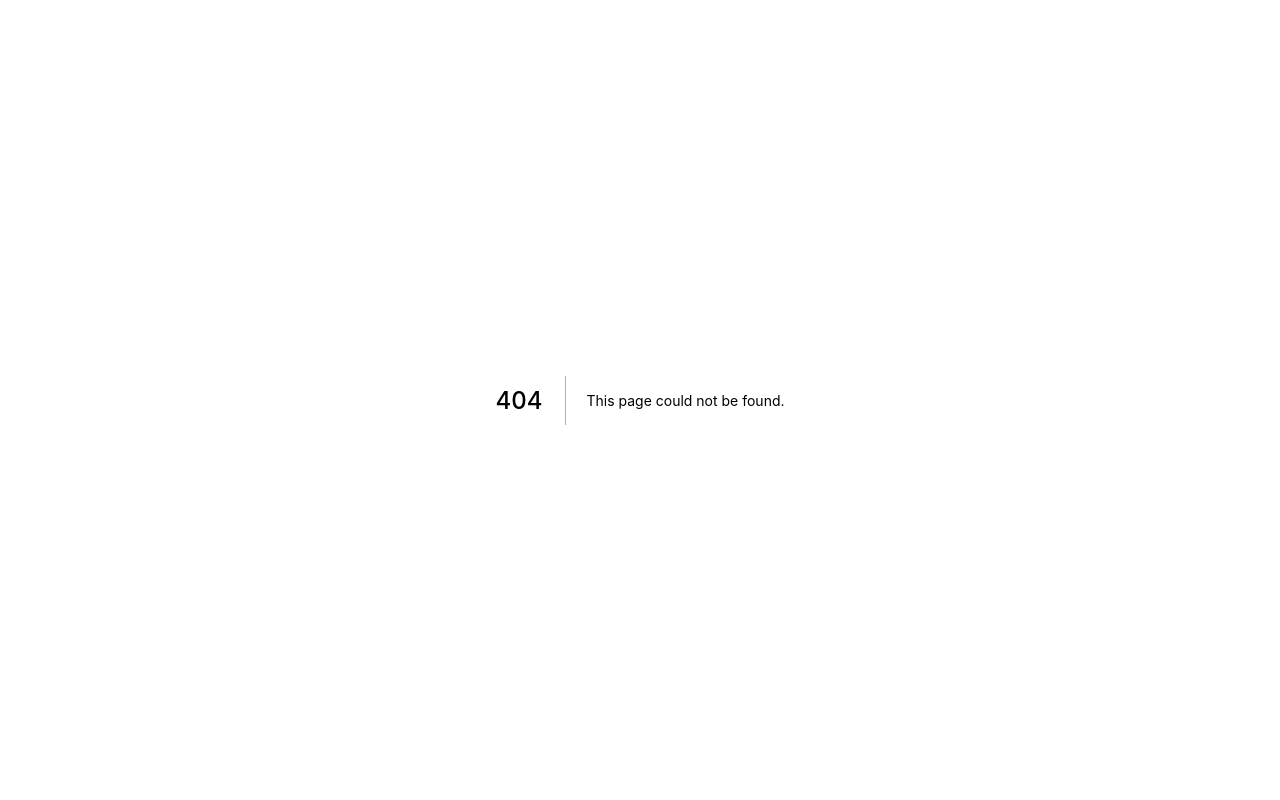
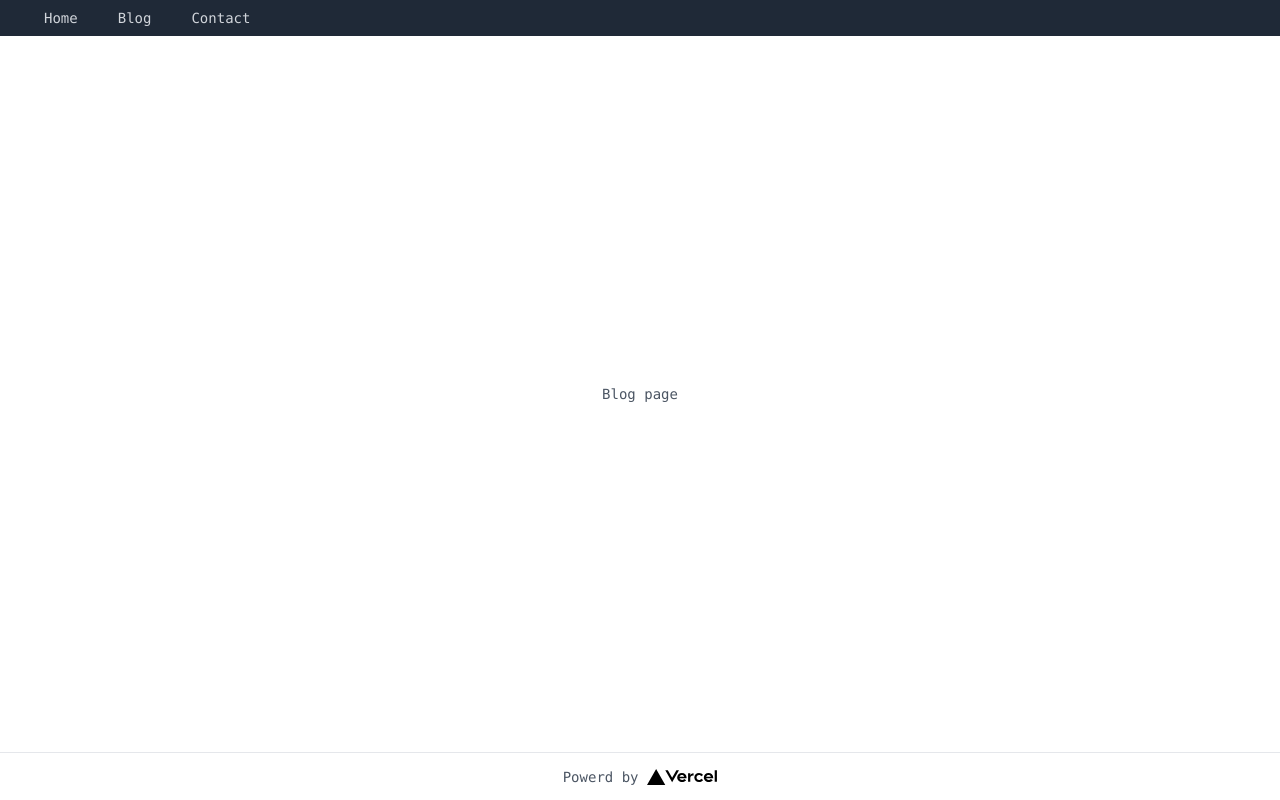
Before and after one commit to yamashin01/nextjs_hp, a Next.js app: page /blog-page in a window 1280 px wide. Before the commit this address had no page. Built offline with nearby package versions, Linux system fonts and the light colour scheme.

Commit message:
✨ create initial blog-page

```diff
--- /dev/null
+++ b/pages/blog-page.js
@@ -0,0 +1,9 @@
+import Layout from "../components/Layout";
+
+const Blog = () => {
+  return (
+      <Layout title="Blog">Blog page</Layout>
+  )
+}
+
+export default Blog;
```
